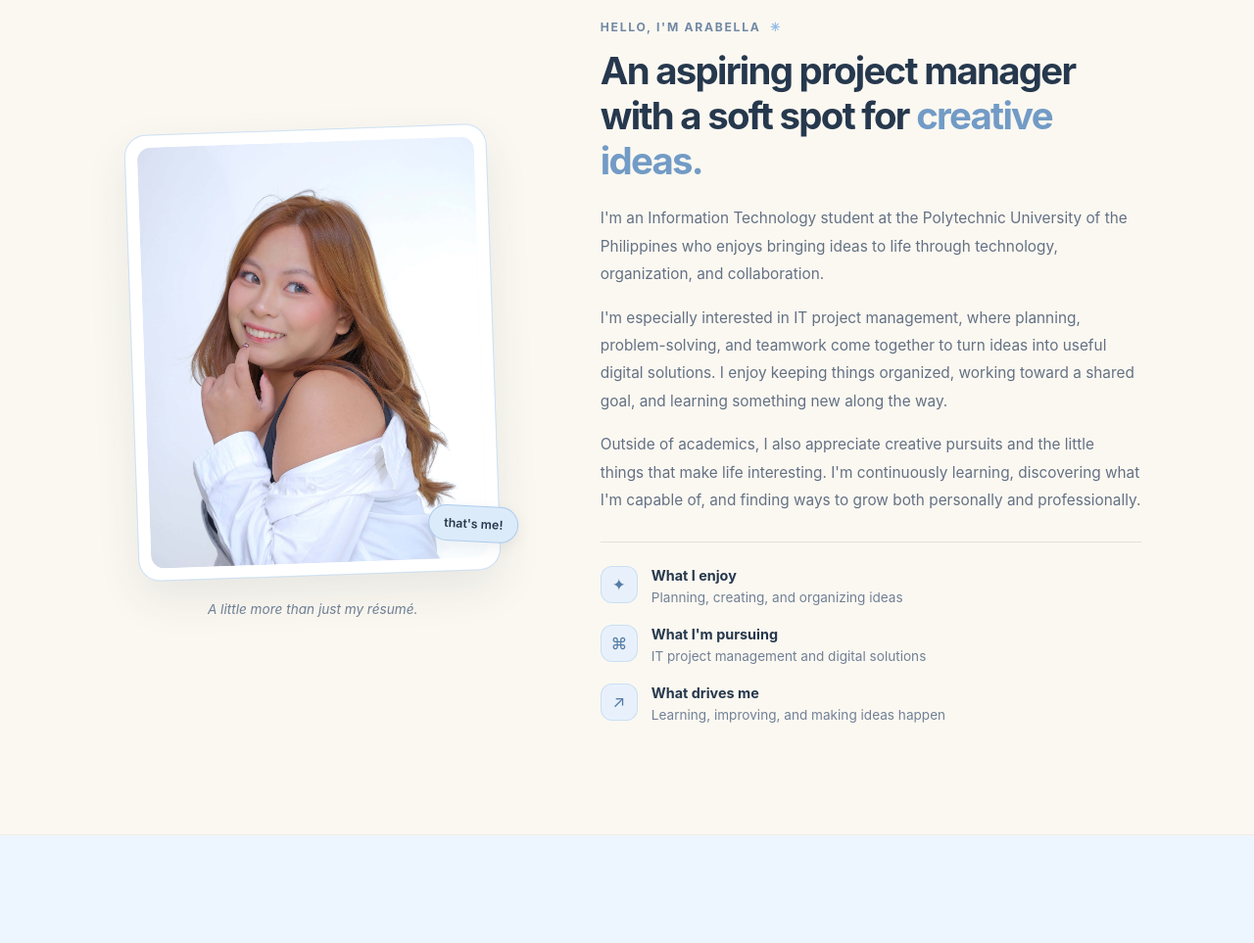
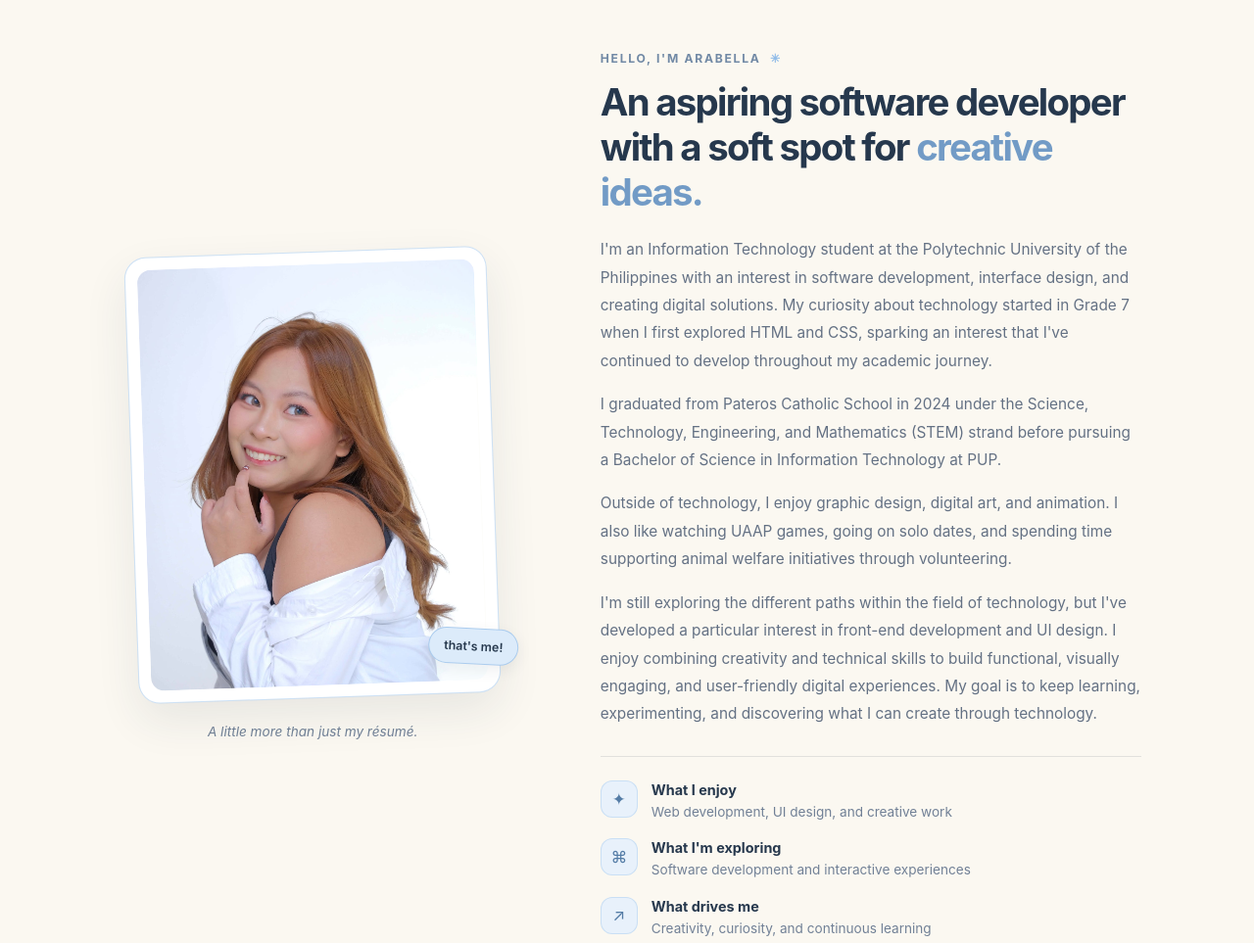
Before and after one commit to araanamii/arabella-portfolio, a plain HTML site: page index.html in a window 1280 px wide. Shown: the part 1180-2143 px from the top of the page at 98% size. Drawn offline with Linux system fonts and the light colour scheme.

Commit message:
Portfolio Update 1.2.7

```diff
--- a/index.html
+++ b/index.html
@@ -67,7 +67,7 @@
                 </h1>
 
                 <p class="hero-description">
-                    I'm an Information Technology student interested in
+                    My name is Arabella Liss Gillegao, I'm an Information Technology student interested in
                     building useful digital solutions, organizing projects,
                     and bringing ideas to life through technology and
                     collaboration.
@@ -85,7 +85,7 @@
 
                 <div class="hero-note">
                     <span>✳</span>
-                    Aspiring IT Project Manager
+                    Aspiring Software Developer
                 </div>
             </div>
 
@@ -98,7 +98,7 @@
                 <div class="hero-image">
                     <img
                         src="assets/images/arabella-professional.jpg"
-                        alt="Arabella Liss Revilla"
+                        alt="Arabella Liss Gillegao"
                         class="hero-portrait"
                     />
                 </div>
@@ -127,6 +127,7 @@
 
         </section>
 
+
         <!-- ABOUT ME -->
         <section id="about" class="about-section section-padding">
             <div class="section-heading">
@@ -144,7 +145,7 @@
                     <div class="about-photo-frame">
                         <img
                             src="assets/images/arabella-playful.jpg"
-                            alt="Arabella Liss Revilla"
+                            alt="Arabella Liss Gillegao"
                             class="about-portrait"
                             loading="lazy"
                         />
@@ -164,29 +165,41 @@
                     <p class="about-greeting">HELLO, I'M ARABELLA <span>✳</span></p>
 
                     <h3>
-                        An aspiring project manager
+                        An aspiring software developer
                         with a soft spot for <span>creative ideas.</span>
                     </h3>
 
                     <p class="about-description">
                         I'm an Information Technology student at the Polytechnic
-                        University of the Philippines who enjoys bringing ideas to
-                        life through technology, organization, and collaboration.
+                        University of the Philippines with an interest in software
+                        development, interface design, and creating digital solutions.
+                        My curiosity about technology started in Grade 7 when I first
+                        explored HTML and CSS, sparking an interest that I've continued
+                        to develop throughout my academic journey.
                     </p>
 
                     <p class="about-description">
-                        I'm especially interested in IT project management, where
-                        planning, problem-solving, and teamwork come together to
-                        turn ideas into useful digital solutions. I enjoy keeping
-                        things organized, working toward a shared goal, and
-                        learning something new along the way.
+                        I graduated from Pateros Catholic School in 2024 under the
+                        Science, Technology, Engineering, and Mathematics (STEM) strand
+                        before pursuing a Bachelor of Science in Information Technology
+                        at PUP.
                     </p>
 
                     <p class="about-description">
-                        Outside of academics, I also appreciate creative pursuits
-                        and the little things that make life interesting. I'm
-                        continuously learning, discovering what I'm capable of,
-                        and finding ways to grow both personally and professionally.
+                        Outside of technology, I enjoy graphic design, digital art,
+                        and animation. I also like watching UAAP games, going on solo
+                        dates, and spending time supporting animal welfare initiatives
+                        through volunteering.
+                    </p>
+
+                    <p class="about-description">
+                        I'm still exploring the different paths within the field of
+                        technology, but I've developed a particular interest in
+                        front-end development and UI design. I enjoy combining
+                        creativity and technical skills to build functional,
+                        visually engaging, and user-friendly digital experiences.
+                        My goal is to keep learning, experimenting, and discovering
+                        what I can create through technology.
                     </p>
 
                     <!-- PERSONAL HIGHLIGHTS -->
@@ -195,15 +208,15 @@
                             <span class="highlight-icon">✦</span>
                             <div>
                                 <h4>What I enjoy</h4>
-                                <p>Planning, creating, and organizing ideas</p>
+                                <p>Web development, UI design, and creative work</p>
                             </div>
                         </div>
 
                         <div class="about-highlight">
                             <span class="highlight-icon">⌘</span>
                             <div>
-                                <h4>What I'm pursuing</h4>
-                                <p>IT project management and digital solutions</p>
+                                <h4>What I'm exploring</h4>
+                                <p>Software development and interactive experiences</p>
                             </div>
                         </div>
 
@@ -211,7 +224,7 @@
                             <span class="highlight-icon">↗</span>
                             <div>
                                 <h4>What drives me</h4>
-                                <p>Learning, improving, and making ideas happen</p>
+                                <p>Creativity, curiosity, and continuous learning</p>
                             </div>
                         </div>
                     </div>
@@ -509,7 +522,7 @@
 
                             <img
                                 src="assets/images/arabella-professional.jpg"
-                                alt="Arabella Liss Revilla"
+                                alt="Arabella Liss Gillegao"
                                 class="card-professional-photo"
                             >
 
```
